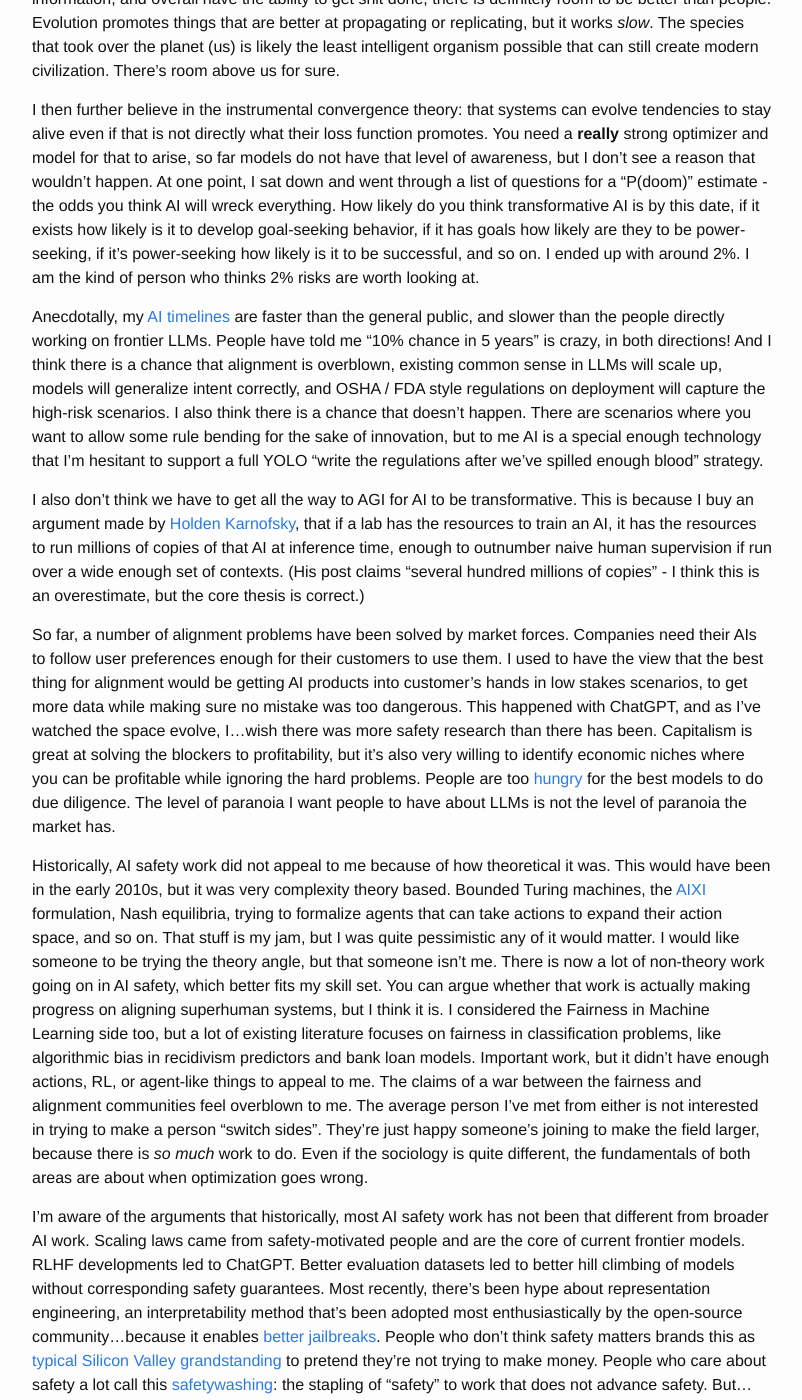
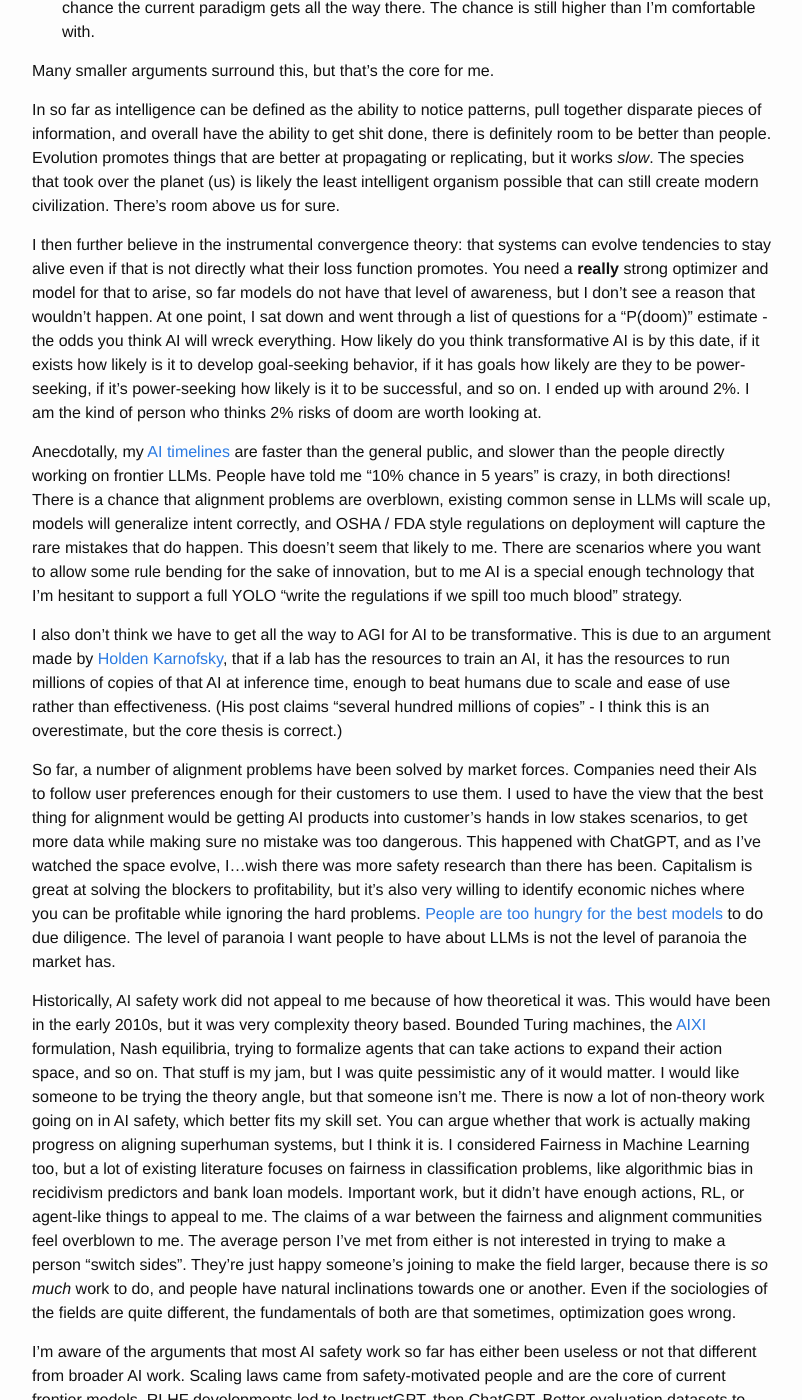
Before and after one commit to alexirpan/alexirpan.github.io, a Jekyll site: the page built from _posts/2024-08-04-switching-to-ai-safety.markdown, in a window 1280 px wide and 1400 px high, scrolled down 3680 px. Shown: the whole window, without its empty margins (238-1040 px from the left). Built offline with Jekyll 4.4.1, drawn with Linux system fonts in a browser that asks for light colours; nearby versions of some CDN libraries; some of the changed text lies outside the part shown.

Commit message:
JK Pass 4. Now it's close

```diff
--- a/_posts/2024-08-04-switching-to-ai-safety.markdown
+++ b/_posts/2024-08-04-switching-to-ai-safety.markdown
@@ -23,29 +23,29 @@
 
 Why change fields, rather than change within robotics? Part of me is just curious
 to see if I can. I've always found the SMBC ["Seven Years"](https://www.smbc-comics.com/index.php?db=comics&id=2722#comic) comic inspiring, albeit a bit preachy.
-I believe I have enough of a safety net to be okay if I bomb out.
 
-![TODO](/public/switching-into-safety/smbc.gif)
+![A long comic strip about how it takes 7 years to master something, and so in your lifetime you can master up to 11 different things, assuming you live to 88](/public/switching-into-safety/smbc.gif)
 {: .centered }
 
 (Edited from original comic)
 {: .centered }
 
+I believe I have enough of a safety net to be okay if I bomb out.
+
 When discussing careers with someone else, he said the reason he *wasn't* switching out
 of robotics
 was because capitalism rewards specialization, research especially so. Robotics was specialized enough
-to make his comparative advantages better. I agreed, and it does push against leaving
+to give him comparative advantages over more general ML. That line of argument makes sense, and it did push against leaving
 robotics. However,
-as I've argued [in my previous post]({% post_url 2024-07-08-tragedies-of-reality %}), I expect my experience with
-robotics to transfer to challenges that other parts of machine learning are now facing.
-I'm also not starting completely from zero, with the goal of working on projects that can leverage
-my past expertise.
+as I've argued [in my previous post]({% post_url 2024-07-08-tragedies-of-reality %}), I expect non-robotics
+fields to start facing robotics-style challenges, and believe that part of my experience will transfer over.
+I'm also not starting completely from zero. I've been following AI safety for a while. My goal is to work on projects that can leverage my past expertise, while I get caught up.
 
 
 The Spicier Research Interests Reasons
 --------------------------------------------------
 
-The way robot agents are trained can broadly be grouped into classical control theory, imitation learning,
+The current way robot agents are trained can broadly be grouped into control theory, imitation learning,
 and reinforcement learning. Of those, I am a fan of reinforcement learning the most, due to its generality
 and potential to exceed human ability.
 
@@ -65,15 +65,16 @@
 learning research, it was because I found learning and guiding agent behavior to be really interesting.
 The work I did was in a robotics lab, but I always cared more about the agents than
 the robots, the software more than the hardware.
-The thing that kept me in robotics despite this was that in robotics, you cannot cheat the real world. It's gotta work
+What kept me in robotics despite this was that in robotics, you cannot cheat the real world. It's gotta work
 on the real hardware. This really focused research onto things that actually had real
-world impact, rather than impact in a benchmark too artificial to be useful.
+world impact, rather than impact in a benchmark too artificial to be useful. (Please, someone
+make more progress on reset-free RL.)
 
 Over the past few years, software-only agents have started appearing on the horizon. This became an important
 decision point for me - where will the real-world agents arrive first? Game playing AIs have
 been around forever, but games aren't real. These LLM driven systems...those were more real.
-In any world where general robot agents exist, software-only agents will have started working
-first.
+In any world where general robot agents are created, software-only agents will have started working
+before then.
 I saw a future where more of my time was spent learning the characteristics
 of the software-hardware boundary, rather than improving the higher-level reasoning of the agent,
 and decided I'd rather work on the latter.
@@ -83,21 +84,20 @@
 One view (from Ilya Sutskever, secondhand relayed by Eric Jang) is that
 ["All Successful Tech Companies Will be AGI Companies"](https://evjang.com/2022/04/25/rome.html).
 It's provocative, but if LLMs are coming to eat low-level knowledge work, the valuable work
-will be in deep domain expertise, to give feedback on whether datasets have the right information
-and whether the AI's outputs are good.
+will be in deep domain expertise, to give feedback on whether our domain-specific
+datasets have the right information and whether the AI's outputs are good.
 If I'm serious about switching, I should do so when it's early, because it'll take time to
 build expertise back up. The right time to have max impact is always earlier than the general
 public thinks it is.
 
-And, well, I talk a big game about impact, but I shouldn't need to do so to justify
-myself. I'm not
+And, well, I shouldn't need to talk about impact to justify why I'm doing this. I'm not
 sitting here crunching the numbers of my expected utility.
 "How do we create agents that choose good actions" is just a problem I'm really interested in.
 
 ![An edit of Marge saying "I Just Think AI Safety's Neat"](/public/switching-into-safety/neat.jpg)
 {: .centered }
 
-(I tried to get an LLM to make this for me and it failed. Surely this is possible with the right prompt?)
+(I tried to get an LLM to make this for me and it failed. Surely this is possible with the right prompt, but it's not worth the time it'd take me to do so.)
 {: .centered }
 
 The Full Spice "Why Safety" Reasons
@@ -105,24 +105,26 @@
 
 Hm, okay, where do I start.
 
-There's often conflation between AI safety the research
-field and AI safety the community. It is common for people to say they are attacking the field
+There's often a conflation between the research field of AI safety
+and the community of AI safety. It is common for people to say they are attacking the field
 when they are actually attacking the community.
 The two are not the same, but are linked enough that it's not *totally* unreasonable to conflate them. Let's tackle the community first.
 
 I find interacting with the AI safety community to be worthwhile, *in moderation*. It's a thing I like wading into, but not
 diving into. I don't have a LessWrong account but have read posts sent to me from LessWrong. I don't read Scott Alexander but have read a few essays he's written.
 I don't have much interaction with the AI Alignment Forum, but have been reading more of it recently.
-I don't go to much of the Bay Area rationalist / effective altruism / accelerationist / tech bro / whatever it's called now scene, but I have been to some of it, mostly because I had a phase where I was pretty into effective altruism around 2015-2018. At the time, I saw it as a movement I wasn't part of, but which I wanted to support.
+I don't go to much of the Bay Area rationalist / effective altruism / accelerationist / tech bro / whatever scene, but I have been to some of it, mostly because of connections I made in my
+effective altruism phase around 2015-2018. At the time, I saw it as a movement I wasn't part of, but which I wanted to support.
 Now I see it as a movement that I know exists, where I don't feel much affinity towards it or hatred against it.
 "EA has problems" is a statement I think even EAs would agree with, and "Bay Area rationalism has problems" is something rationalists would agree with too.
 
 The reason AI safety the research topic is linked to that scene is because a lot of writing about the risks of AGI and
-superintelligence originate from those rationalist and effective altruist spaces. And so approving of one can be seen as approving the other.
-I don't like that I have to spill this much digital ink spelling it out, but me thinking AI safety is important is
+superintelligence originate from those rationalist and effective altruist spaces. Approving of one can be seen as approving the other.
+I don't like that I have to spill this much digital ink spelling it out, but that is not the case here.
+Me thinking AI safety is important is
 not an endorsement for or against anything else in the broader meme space it came from.
 
-Is that clear? I hope so. Let's get to the other half: why I think safety is worth working on.
+Is that clear? I hope so. Let's get to the other half. Why do I think safety is worth working on?
 
 \* \* \*
 {: .centered }
@@ -133,13 +135,14 @@
 optimize a proxy objective (negative log likelihood vs 0-1 classification accuracy), or because your objective is hard to
 describe. People run into this all the time.
 2. It's easy to have a system that generalizes poorly because you weren't aware of some edge case of its behavior, due to insufficient eval coverage, poor model probing, not asking the right questions,
-or more.
+or more. This can either be because the system doesn't know how to handle a weird input, or because your data is not sufficient to define the intended solution.
 3. The way people solve this right now is to just...pay close attention to what the model's doing, using humans in the loop
 to inspect eval metrics, try small examples, reason about how trustworthy the eval metrics are, etc.
-4. I'm not sold our current tooling scales to better systems, especially superhuman systems.
-5. I'm not sold superhuman systems will do the right thing without better supervision than we can currently provide.
+4. I'm not sold our current tooling scales to better systems, especially superhuman systems that are
+hard to judge, or high volume systems spewing millions of reviewable items per second.
+5. I'm not sold that superhuman systems will do the right thing without better supervision than we can currently provide.
 6. I expect superhuman AI in my lifetime.
-7. There's a low chance the current paradigm gets all the way there...but it's higher than
+7. The nearest-term outcomes rely on the current paradigm making it to superhuman AI. There's a low chance the current paradigm gets all the way there. The chance is still higher than
 I'm comfortable with.
 
 Many smaller arguments surround this, but that's the core for me.
@@ -154,19 +157,20 @@
 for that to arise, so far models do not have that level of awareness, but I don't see a reason that wouldn't happen. At one point, I sat down and went through a list of questions for a
 "P(doom)" estimate - the odds you think AI will wreck everything. How likely do you think transformative AI is by this date,
 if it exists how likely is it to develop goal-seeking behavior, if it has goals how likely are they to be power-seeking, if it's power-seeking
-how likely is it to be successful, and so on. I ended up with around 2%. I am the kind of person who thinks 2% risks are worth looking at.
+how likely is it to be successful, and so on. I ended up with around 2%. I am the kind of person who thinks 2% risks of doom are worth looking at.
 
 Anecdotally, my [AI timelines]({% post_url 2024-01-10-ai-timelines-2024 %}) are faster than the general public,
-and slower than the people directly working on frontier LLMs. People have told me "10% chance in 5 years" is crazy, in both directions! And I think there
-is a chance that alignment is overblown, existing common sense in LLMs will scale up, models will generalize intent correctly,
-and OSHA / FDA style regulations on deployment will capture the high-risk scenarios.
-I also think there is a chance that doesn't happen. There are scenarios where you
+and slower than the people directly working on frontier LLMs. People have told me "10% chance in 5 years" is crazy, in both directions!
+There
+is a chance that alignment problems are overblown, existing common sense in LLMs will scale up, models will generalize intent correctly,
+and OSHA / FDA style regulations on deployment will capture the rare mistakes that do happen.
+This doesn't seem that likely to me. There are scenarios where you
 want to allow some rule bending for the sake of innovation, but to me AI is a special enough technology
-that I'm hesitant to support a full YOLO "write the regulations after we've spilled enough blood" strategy.
+that I'm hesitant to support a full YOLO "write the regulations if we spill too much blood" strategy.
 
 I also don't think we have to get all the way to AGI for AI to be transformative. This is
-because I buy an argument made by [Holden Karnofsky](https://www.cold-takes.com/ai-could-defeat-all-of-us-combined/), that if a lab has the resources to train an AI, it has the resources to run millions of copies of that AI at inference time, enough to outnumber naive human supervision
-if run over a wide enough set of contexts.
+due to an argument made by [Holden Karnofsky](https://www.cold-takes.com/ai-could-defeat-all-of-us-combined/), that if a lab has the resources to train an AI, it has the resources to run millions of copies of that AI at inference time, enough to beat humans due to scale and ease of use rather
+than effectiveness.
 (His post claims "several hundred millions of copies" - I think this is an overestimate, but the
 core thesis is correct.)
 
@@ -179,7 +183,7 @@
 Capitalism is great at solving the blockers to
 profitability, but it's also very willing to identify economic niches where you can be profitable
 while ignoring the hard problems.
-People are too [hungry]({% post_url 2023-07-19-ml-hurry %}) for the best models to do due
+[People are too hungry for the best models]({% post_url 2023-07-19-ml-hurry %}) to do due
 diligence. The level of paranoia I want people to have about LLMs is not
 the level of paranoia the market has.
 
@@ -192,33 +196,35 @@
 I would like someone to be trying the theory angle, but that someone isn't me.
 There is now a lot
 of non-theory work going on in AI safety, which better fits my skill set. You can argue whether that work is actually making
-progress on aligning superhuman systems, but I think it is. I considered the
-Fairness in Machine Learning side too, but a lot of existing literature focuses on fairness in
+progress on aligning superhuman systems, but I think it is. I considered
+Fairness in Machine Learning too, but a lot of existing literature focuses on fairness in
 classification problems, like algorithmic bias in recidivism predictors and bank loan models.
 Important work, but it didn't have enough actions, RL, or agent-like things to appeal to me.
 The claims of a war between the fairness and alignment communities feel overblown to me.
 The average person I've met from either is not interested in trying to make a person "switch
 sides". They're just happy someone's joining to make the field larger, because there is
-*so much* work to do.
-Even if the sociology is quite different, the fundamentals of both areas are about
-when optimization goes wrong.
+*so much* work to do, and people have natural inclinations towards one or another.
+Even if the sociologies of the fields are quite different, the fundamentals of both are that
+sometimes, optimization goes wrong.
 
-I'm aware of the arguments that historically, most AI safety work has not been that different from
+I'm aware of the arguments that most AI safety work so far has either been useless or not that different from
 broader AI work. Scaling laws came from safety-motivated people and are the core of current frontier
-models. RLHF developments led to ChatGPT. Better evaluation datasets led to better hill climbing
-of models without corresponding safety guarantees.
+models. RLHF developments led to InstructGPT, then ChatGPT. Better evaluation datasets to benchmark
+models led to faster hill climbing of models without corresponding safety guarantees.
 Most recently, there's been hype about representation engineering, an interpretability
 method that's
-been adopted most enthusiastically by the open-source community...because it enables
+been adopted most enthusiastically...by the open-source community, because it enables
 [better jailbreaks](https://arxiv.org/abs/2401.06824).
 People who don't think safety matters brands this as [typical Silicon Valley grandstanding](https://www.youtube.com/watch?v=B8C5sjjhsso) to pretend they're not trying to make money.
 People who care about safety a lot call this [safetywashing](https://arxiv.org/abs/2407.21792):
 the stapling of "safety" to work that does not advance safety.
-But...like, you can claim people are insincere and confused about anything. It's hard to convince
-people you're not. I don't know, I think most people I talk about safety with
+But...look, you can claim people are insincere and confused about anything. It is a nuclear
+weapon of an argument, because you can't convince people it's wrong in the moment. It can only
+be judged by the actions you take afterwards.
+I don't know, I think most people I talk about safety with
 are either genuine, or confused rather than insincere.
 Aiming for safety while confused is better than not aiming at all.
 
-So, that's what I'm doing. Aiming for safety. It may not be permanent move, but it feels right based on the current
-climate. If that climate turns to AI winter, I will reconsider. Right now, it is *very* sunny
+So, that's what I'm doing. Aiming for safety. It may not be a permanent move, but it feels right based on the current
+climate. The climate may turn to AI winter, and if it does I will reconsider. Right now, it is *very* sunny
 and I'd like it if we didn't get burned.
```
Also changed, not shown: other parts of _posts/2024-08-04-switching-to-ai-safety.markdown (+1 -1 lines).
